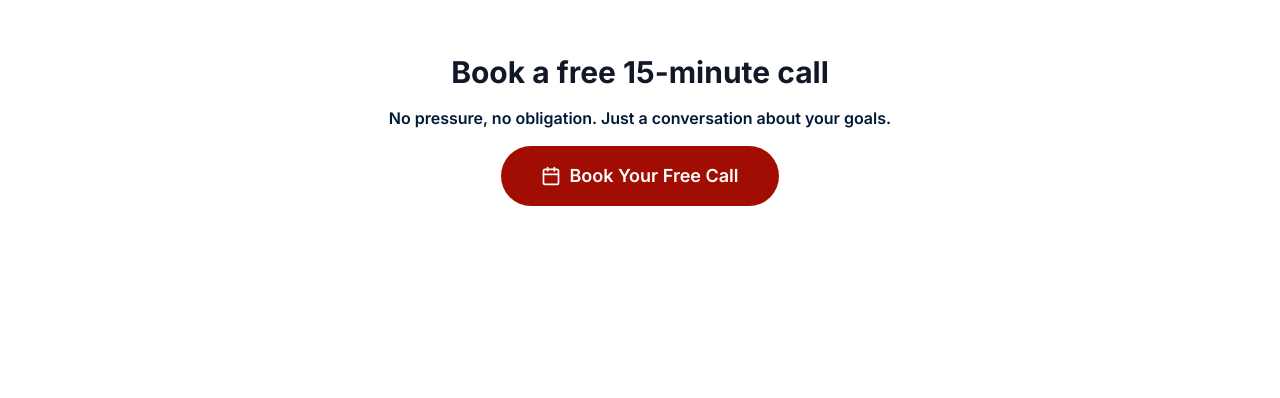
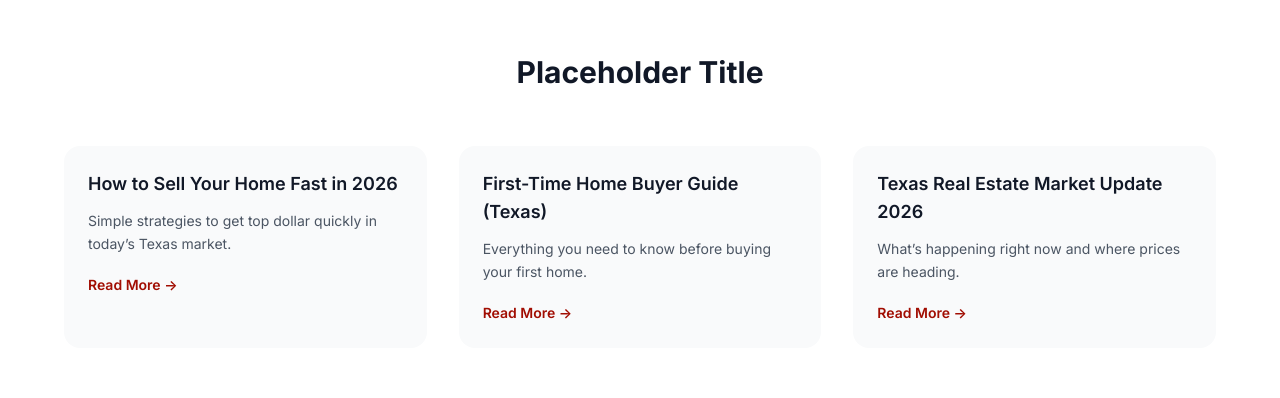
Before and after one commit to Bycarterblaine/Conner-Nielsen-main, a React (Vite) app: page / in a window 1280 px wide. Shown: the part 5180-5578 px from the top of the page. Built offline with nearby package versions, Linux system fonts and the light colour scheme.

Commit message:
Implement blog section to display posts
Added a blog section that displays blog posts with titles and excerpts.

```diff
--- a/src/App.tsx
+++ b/src/App.tsx
@@ -2,6 +2,7 @@ import { useState, useRef, useEffect } from 'react';
 import { Phone, PhoneOutgoing } from 'lucide-react';
 import { Calendar, Star, Play, X, Quote, Facebook, Instagram } from 'lucide-react';
 import { Dialog, DialogContent } from '@/components/ui/dialog';
+import { blogs } from '@/data/blogs';
 
 // ─── Icons ───────────────────────────────────────────────────────────────────
 
@@ -403,6 +404,42 @@ function App() {
         </div>
       </section>
 
+      {/* ── Blog Section ── */}
+<section className="py-24 md:py-32 px-6 bg-white">
+  <div className="max-w-6xl mx-auto">
+
+    <div className="text-center mb-14">
+      <h2 className="text-3xl font-bold mb-4">Placeholder Title</h2>
+    </div>
+
+    <div className="grid md:grid-cols-3 gap-8">
+      {blogs.map((post) => (
+        <a
+          key={post.slug}
+          href={`/blog/${post.slug}`}
+          className="bg-gray-50 rounded-xl p-6 transition-all duration-500 hover:shadow-lg hover:-translate-y-1"
+        >
+          <div className="mb-3">
+            <p className="font-semibold text-lg text-gray-900">
+              {post.title}
+            </p>
+          </div>
+
+          <p className="text-gray-600 text-sm leading-relaxed mb-4">
+            {post.excerpt}
+          </p>
+
+          <span className="text-[#A10D02] text-sm font-semibold">
+            Read More →
+          </span>
+        </a>
+      ))}
+    </div>
+
+  </div>
+</section>
+
+
       {/* ── Final CTA ── */}
       <section className="py-24 md:py-32 px-6 bg-white">
         <div className="max-w-3xl mx-auto text-center">
```
